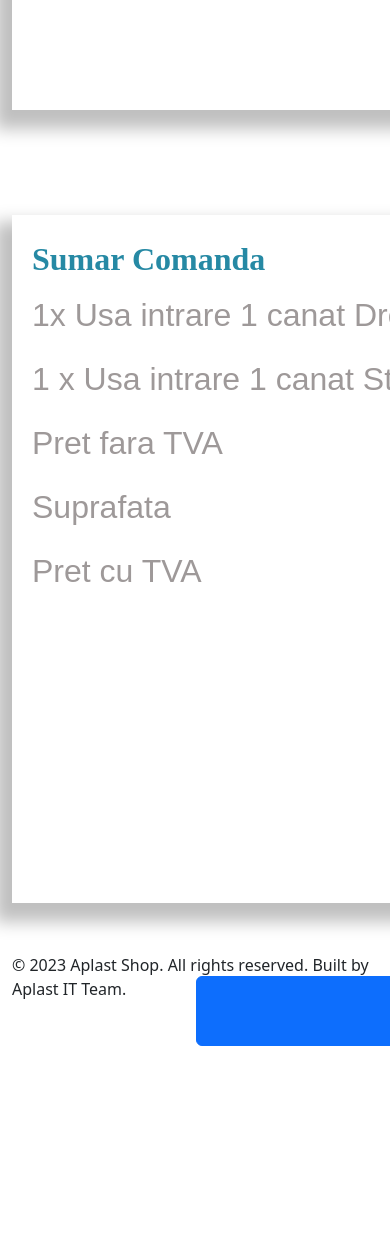
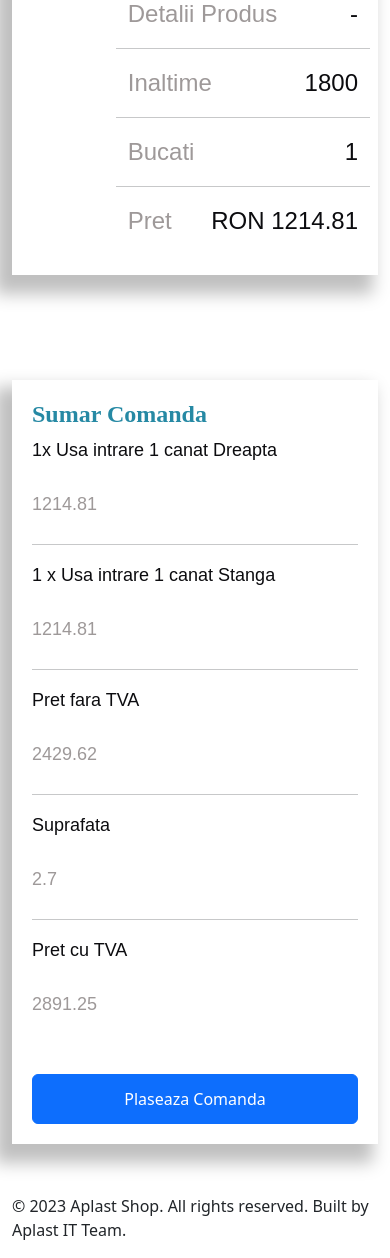
Before and after one commit to deiu25/aplast-site-configurator, a PHP site: page /shoppingCart.php in a window 390 px wide; the page is wider, and only the part inside the window is pictured. Shown: the part 718-1976 px from the top of that part. Before the commit the page ends 1764 px from the top of that part, so only its background shows below. Run offline with PHP 8.4, Linux system fonts and the light colour scheme; some web fonts are replaced.

Commit message:
cart responsive

```diff
--- a/css/cart.css
+++ b/css/cart.css
@@ -5,12 +5,12 @@
   line-height: 48px;
   letter-spacing: 0em;
   text-align: left;
-    color: #2689A4;
+  color: #2689a4;
 }
 
 .cart-product-container {
   width: 1136px;
-    height: 688px;
+  min-height: 688px;
   box-shadow: -11px 13px 16px 6px rgba(0, 0, 0, 0.25);
   padding: 20px;
   margin-bottom: 105px;
@@ -30,7 +30,7 @@
 }
 
 .btn.btn-link {
-    color: #FF0707;
+  color: #ff0707;
 }
 
 .trash-icon {
@@ -38,7 +38,7 @@
 }
 
 .btn.btn-link:hover {
-    color: #FF0707;
+  color: #ff0707;
   text-decoration: none;
 }
 
@@ -48,71 +48,153 @@
 }
 
 .styled-title {
-    font-family: 'Poppins', sans-serif;
+  font-family: "Poppins", sans-serif;
   font-size: 32px;
   font-weight: 700;
   line-height: 48px;
   letter-spacing: 0em;
   text-align: left;
-    color: #2689A4;
+  color: #2689a4;
 }
 
 .cart-details :nth-child(1) {
-    font-family: 'Poppins', sans-serif;
+  font-family: "Poppins", sans-serif;
   font-size: 24px;
   font-weight: 400;
   line-height: 36px;
   letter-spacing: 0em;
-    color: #9E9999;
+  color: #9e9999;
 }
 
 .cart-details :nth-child(2) {
-    font-family: 'Poppins', sans-serif;
+  font-family: "Poppins", sans-serif;
   font-size: 24px;
   font-weight: 400;
   line-height: 36px;
   letter-spacing: 0em;
-    color: #0C0C0F;
+  color: #0c0c0f;
 }
 
 .sumary-container {
   width: 1136px;
-    max-height: 688px;
+  min-height: 688px;
   box-shadow: -11px 13px 16px 6px rgba(0, 0, 0, 0.25);
   padding: 20px;
   margin-bottom: 50px;
 }
 
 .left-sumary > * {
-    font-family: 'Poppins', sans-serif;
+  font-family: "Poppins", sans-serif;
   font-size: 32px;
   font-weight: 400;
   line-height: 48px;
   letter-spacing: 0em;
-    color: #9E9999;
+  color: #9e9999;
 }
 
 .right-sumary > * {
-    font-family: 'Poppins', sans-serif;
+  font-family: "Poppins", sans-serif;
   font-size: 32px;
   font-weight: 700;
   line-height: 48px;
   letter-spacing: 0em;
-    color: #0C0C0F;
+  color: #0c0c0f;
 }
 
 .cart-button {
   margin-top: 45px;
   width: 60%;
   height: 70px;
-    background: #2689A4;
+  background: #2689a4;
   border-radius: 35px;
   color: #fff;
   border: #fff;
-    font-family: 'Poppins', sans-serif;
+  font-family: "Poppins", sans-serif;
   font-weight: 400;
   font-size: 20px;
   line-height: 30px;
   cursor: pointer;
   margin-left: 15%;
 }
+
+.small-sumary {
+  display: none;
+}
+
+@media (max-width: 576px) {
+  .big-sumary {
+    display: none;
+  }
+}
+
+@media (max-width: 576px) {
+  .left-sumary p,
+  .right-sumary p {
+    font-size: 24px;
+  }
+
+  .cart-button {
+    width: 100%;
+    height: 50px;
+    font-size: 16px;
+    margin-top: 30px;
+    margin-left: 0;
+  }
+
+  .small-sumary {
+    display: block;
+  }
+}
+
+@media (max-width: 1200px) {
+  .cart-product-container,
+  .cart-product,
+  .sumary-container {
+    width: 100%;
+  }
+
+  .img-div-shop {
+    margin: 0 10% 0 5%;
+  }
+
+  .img-shop {
+    height: auto;
+    width: 100%;
+  }
+
+  .cart-button {
+    width: 100%;
+    margin-left: 0;
+  }
+}
+
+/* Small Summary */
+.styled-header-small {
+  font-family: Poppins;
+  font-size: 24px;
+  font-weight: 600;
+  line-height: 28px;
+  letter-spacing: 0em;
+  text-align: left;
+  color: #2689a4;
+}
+
+.sumary-name p:nth-child(odd) {
+  /* stilizare pentru paragrafe impare */
+  font-family: "Poppins", sans-serif;
+  font-size: 18px;
+  font-weight: 400;
+  line-height: 28px;
+  letter-spacing: 0em;
+  color: #0c0c0f;
+}
+
+.sumary-name p:nth-child(even) {
+  /* stilizare pentru paragrafe pare */
+  font-family: "Poppins", sans-serif;
+  font-size: 18px;
+  font-weight: 200;
+  line-height: 48px;
+  letter-spacing: 0em;
+  color: #9e9999;
+}
--- a/elements/orderSummary.php
+++ b/elements/orderSummary.php
@@ -1,4 +1,4 @@
-<div class="sumary-container">
+<div class="sumary-container big-sumary">
     <h3 class="styled-header">Sumar Comanda</h3>
     <div class="row">
         <div class="col-sm-6 left-sumary">
@@ -18,3 +18,22 @@
     </div>
     <button class="btn btn-primary cart-button">Plaseaza Comanda</button>
 </div>
+
+<div class="sumary-container small-sumary">
+    <h3 class="styled-header-small">Sumar Comanda</h3>
+    <div class="row">
+        <div class="sumary-name">
+            <p>1x Usa intrare 1 canat Dreapta</p>
+            <p>1214.81 <hr></p>
+            <p>1 x Usa intrare 1 canat Stanga</p>
+            <p>1214.81<hr></p>
+            <p>Pret fara TVA</p>
+            <p>2429.62<hr></p>
+            <p>Suprafata</p>
+            <p>2.7<hr></p>
+            <p>Pret cu TVA</p>
+            <p>2891.25</p>
+        </div>
+    </div>
+    <button class="btn btn-primary cart-button">Plaseaza Comanda</button>
+</div>
```
Lines whose indentation alone changed are shown as unchanged.
